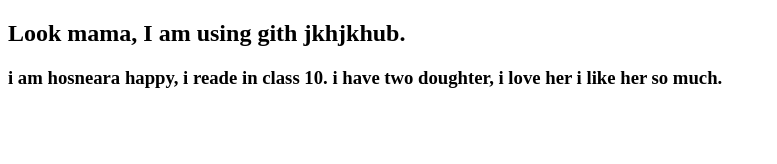
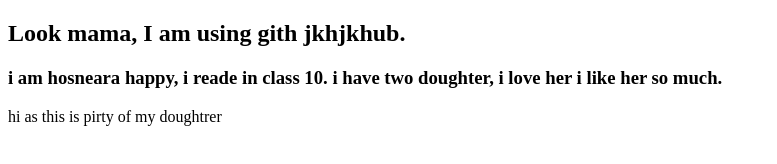
Before and after one commit to happy149/my-first-website, a plain HTML site: page index.html in a window 1280 px wide. Shown: the whole page, without its empty margins (0-777 px from the left). Drawn offline with Linux system fonts and the light colour scheme.

Commit message:
message her

```diff
--- a/index.html
+++ b/index.html
@@ -12,5 +12,8 @@
         <h3>i am hosneara happy, i reade in class 10. i have two doughter, i love her
             i like her so much.
         </h3>
+        <p> hi as this is pirty of my doughtrer
+
+        </p>
 </body>
 </html>
```
